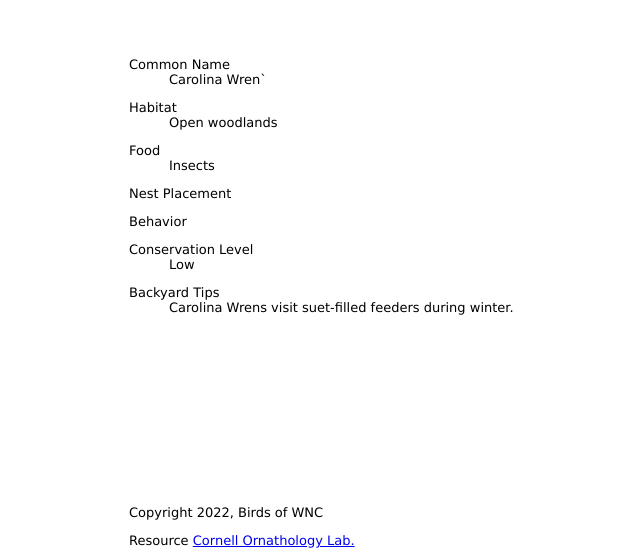
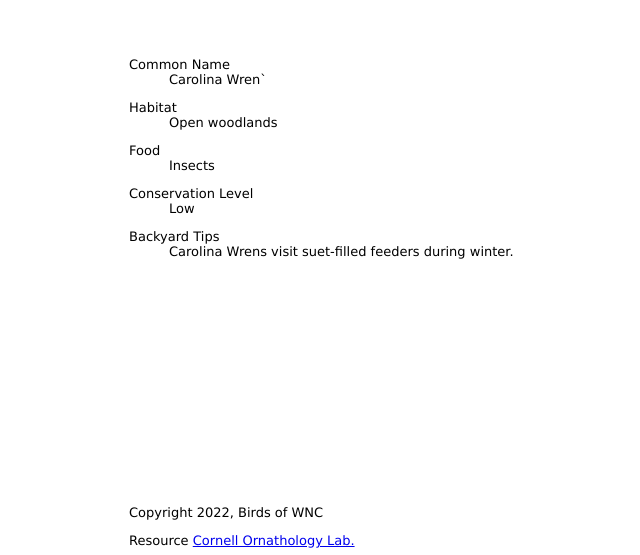
Before and after one commit to smackey129/web250, a PHP site: page /asgn06-fetch-all/public/detail.php?id=8 in a window 1280 px wide. Shown: the part 169-724 px from the top of the page, without its empty margins (29-669 px from the left). Run offline with PHP 8.4, Linux system fonts and the light colour scheme; data comes from the database, SQL or seed files in the repository; a stand-in replaces the project's code that opens the database connection; some libraries are stand-ins or nearby versions.

Commit message:
Deleted Empty Fields

```diff
--- a/asgn06-fetch-all/public/bird.php
+++ b/asgn06-fetch-all/public/bird.php
@@ -17,8 +17,6 @@
         <th>Common Name</th>
         <th>Habitat</th>
         <th>Food</th>
-        <th>Nest Placement</th>
-        <th>Behavior</th>
         <th>Conservation Level</th>
         <th>Backyard Tips</th>
         <th>&nbsp;</th>
@@ -34,8 +32,6 @@ $birds = Bird::find_all();
         <td><?= h($bird->common_name); ?></td>
         <td><?= h($bird->habitat); ?></td>
         <td><?= h($bird->food); ?></td>
-        <td><?= h($bird->nest_placement); ?></td>
-        <td><?= h($bird->behavior); ?></td>
         <td><?= h($bird->conservation_level()); ?></td>
         <td><?= h($bird->backyard_tips); ?></td>
         <td><a href="detail.php?id=<?= h($bird->id);?>">View</a></td>
--- a/asgn06-fetch-all/public/detail.php
+++ b/asgn06-fetch-all/public/detail.php
@@ -34,14 +34,6 @@
         <dd><?php echo h($bird->food); ?></dd>
       </dl>
       <dl>
-        <dt>Nest Placement</dt>
-        <dd><?php echo h($bird->nest_placement); ?></dd>
-      </dl>
-      <dl>
-        <dt>Behavior</dt>
-        <dd><?php echo h($bird->behavior); ?></dd>
-      </dl>
-      <dl>
         <dt>Conservation Level</dt>
         <dd><?php echo h($bird->conservation_level()); ?></dd>
       </dl>
```
